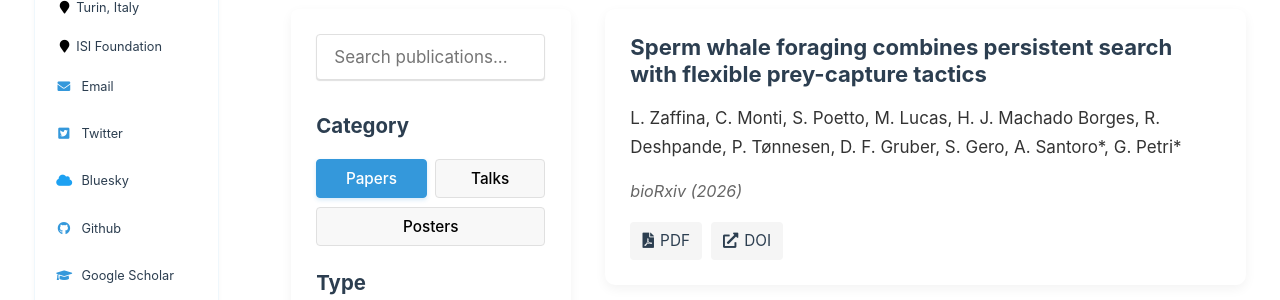
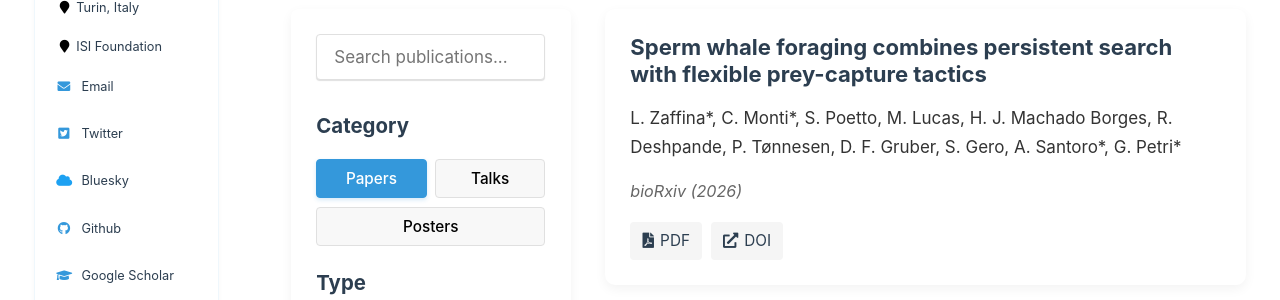
Before and after one commit to andresantoro/andresantoro.github.io, a Jekyll site: the page built from _pages/publications.md, in a window 1280 px wide and 900 px high. Shown: the part 343-643 px from the top of the window. Built offline with Jekyll 4.4.1, drawn with Linux system fonts in a browser that asks for light colours; some web fonts are replaced.

```diff
--- a/_data/publications.yml
+++ b/_data/publications.yml
@@ -1,7 +1,7 @@
 papers:
   # 2026
   - title: "Sperm whale foraging combines persistent search with flexible prey-capture tactics"
-    authors: "L. Zaffina, C. Monti, S. Poetto, M. Lucas, H. J. Machado Borges, R. Deshpande, P. Tønnesen, D. F. Gruber, S. Gero, A. Santoro*, G. Petri*"
+    authors: "L. Zaffina*, C. Monti*, S. Poetto, M. Lucas, H. J. Machado Borges, R. Deshpande, P. Tønnesen, D. F. Gruber, S. Gero, A. Santoro*, G. Petri*"
     venue: "bioRxiv"
     year: "2026"
     type: "preprint"
```
